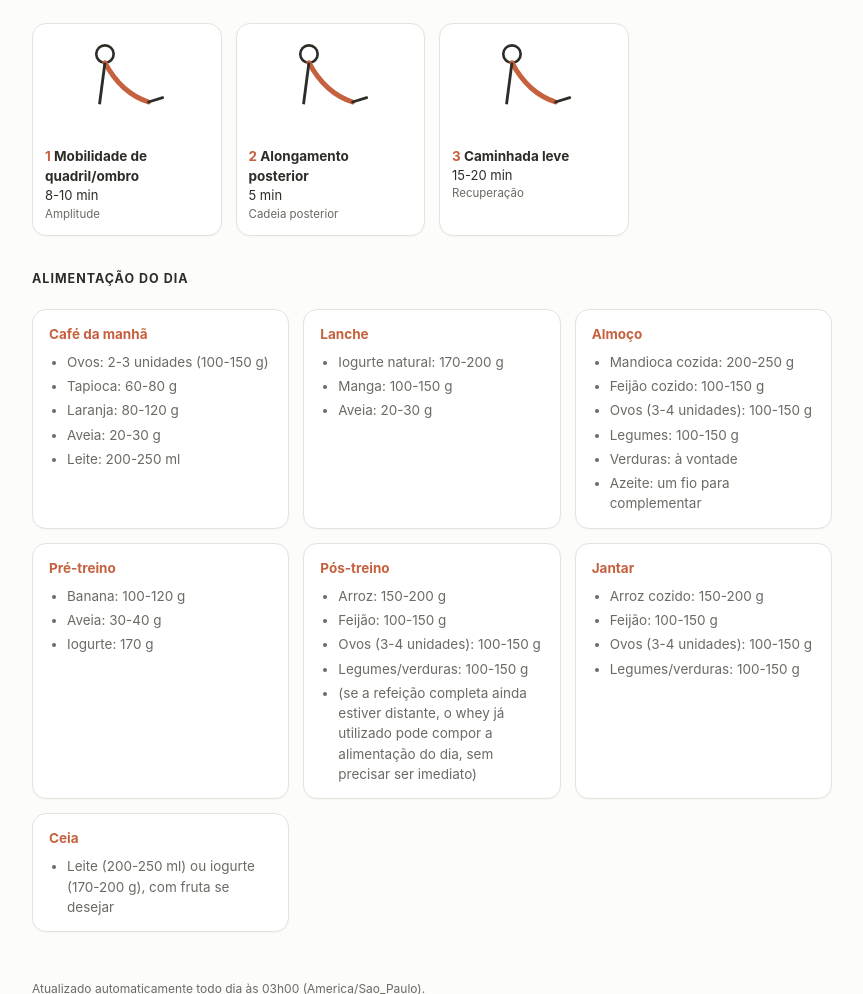
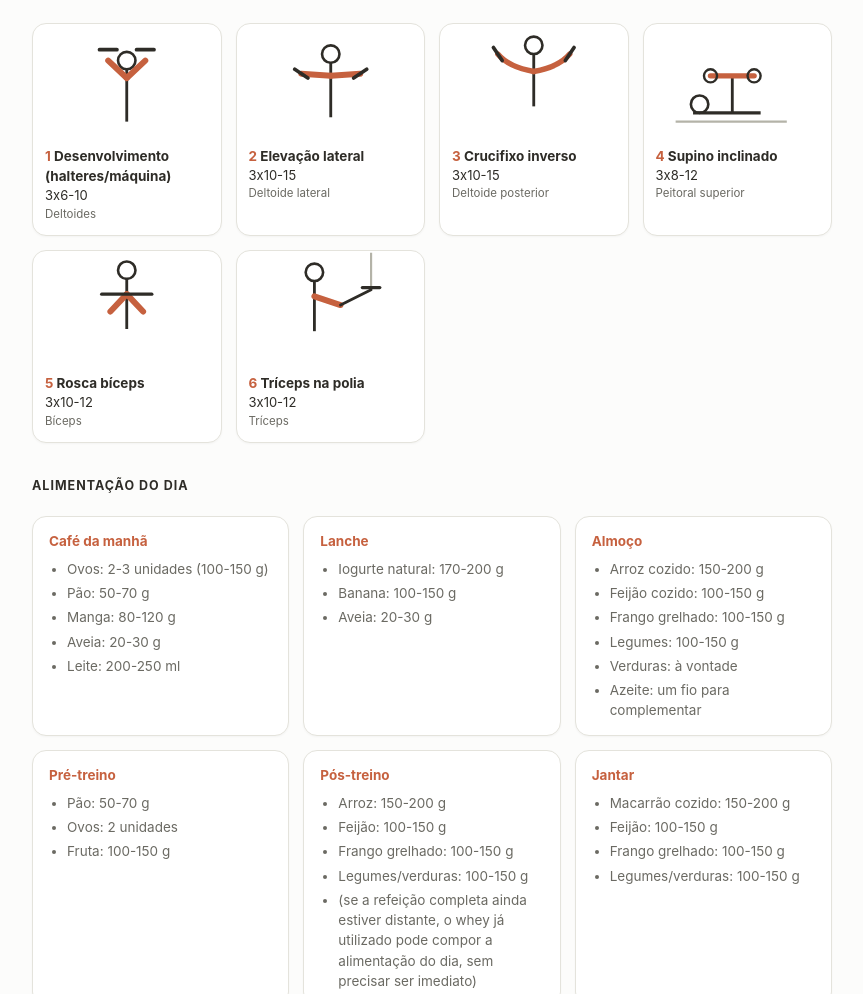
Before and after one commit to danielsilvarodriguesdrs-ship-it/bom-dia-daniel, a plain HTML site: page docs/index.html in a window 1280 px wide. Shown: the part 1405-2399 px from the top of the page, without its empty margins (208-1071 px from the left). Drawn offline with Linux system fonts and the light colour scheme.

Commit message:
resumo matinal 2026-11-20

```diff
--- a/docs/index.html
+++ b/docs/index.html
@@ -31,7 +31,7 @@ a{color:var(--ink);border-bottom:1px solid var(--clay);text-decoration:none;font
 footer{margin-top:48px;padding-bottom:36px;font-size:12px;color:var(--soft)}
 @media(max-width:640px){.headline{font-size:32px}}</style></head><body>
 <div class="top"><div class="wrap">
-<div class="daydate">Quinta-feira, 19 de novembro de 2026</div>
+<div class="daydate">Sexta-feira, 20 de novembro de 2026</div>
 <h1 class="headline">Bom dia, Daniel!</h1>
 <p class="subtitle">Abaixo estão suas atividades de hoje e as ações a serem desenvolvidas.</p>
 <p class="daysummary">Agenda livre hoje, Daniel — dia aberto pra tocar no seu ritmo.</p>
@@ -48,7 +48,7 @@ footer{margin-top:48px;padding-bottom:36px;font-size:12px;color:var(--soft)}
 <div class="sec"><div class="h">Ações a serem feitas</div><div class="calm">Nada te trava hoje.</div></div>
 <div class="sec"><div class="h">Meditação do dia · Frei Gilson</div>
 <div class="item"><a href="https://www.youtube.com/watch?v=I5LDGF6ns4Y">Santo Rosário | Sexta-feira | 04:00 | 20/11/2026 | Live Ao vivo</a></div></div>
-<div class="sec"><div class="h">Treino do dia — Descanso / atividade leve</div>
+<div class="sec"><div class="h">Treino do dia — Treino D — Ombros, Peito &amp; Braços</div>
 <svg viewBox="0 0 300 200" xmlns="http://www.w3.org/2000/svg" aria-label="Mapa muscular do dia"><text x="63" y="14" font-size="11" fill="#6B6A63" text-anchor="middle" font-family="-apple-system,sans-serif">Frente</text><text x="210" y="14" font-size="11" fill="#6B6A63" text-anchor="middle" font-family="-apple-system,sans-serif">Costas</text>
 <circle cx="63" cy="34" r="9" fill="none" stroke="#2E2C27" stroke-width="2"/>
 <path d="M48 46 Q63 42 78 46 L80 92
@@ -56,27 +56,51 @@ footer{margin-top:48px;padding-bottom:36px;font-size:12px;color:var(--soft)}
 <line x1="46" y1="50" x2="34" y2="92" stroke="#2E2C27" stroke-width="2"/>
 <line x1="80" y1="50" x2="92" y2="92" stroke="#2E2C27" stroke-width="2"/>
 <path d="M52 92 L50 175 M74 92 L76 175"
-      stroke="#2E2C27" stroke-width="2" fill="none"/><ellipse cx="52" cy="60" rx="9" ry="6" fill="#B4B3A8" opacity="0.18"/><ellipse cx="74" cy="60" rx="9" ry="6" fill="#B4B3A8" opacity="0.18"/><ellipse cx="44" cy="54" rx="6" ry="6" fill="#B4B3A8" opacity="0.18"/><ellipse cx="82" cy="54" rx="6" ry="6" fill="#B4B3A8" opacity="0.18"/><ellipse cx="40" cy="74" rx="5" ry="10" fill="#B4B3A8" opacity="0.18"/><ellipse cx="86" cy="74" rx="5" ry="10" fill="#B4B3A8" opacity="0.18"/><ellipse cx="37" cy="98" rx="4" ry="10" fill="#B4B3A8" opacity="0.18"/><ellipse cx="89" cy="98" rx="4" ry="10" fill="#B4B3A8" opacity="0.18"/><ellipse cx="50" cy="120" rx="7" ry="20" fill="#B4B3A8" opacity="0.18"/><ellipse cx="76" cy="120" rx="7" ry="20" fill="#B4B3A8" opacity="0.18"/>
+      stroke="#2E2C27" stroke-width="2" fill="none"/><ellipse cx="52" cy="60" rx="9" ry="6" fill="#C6613F" opacity="0.9"/><ellipse cx="74" cy="60" rx="9" ry="6" fill="#C6613F" opacity="0.9"/><ellipse cx="44" cy="54" rx="6" ry="6" fill="#C6613F" opacity="0.9"/><ellipse cx="82" cy="54" rx="6" ry="6" fill="#C6613F" opacity="0.9"/><ellipse cx="40" cy="74" rx="5" ry="10" fill="#C6613F" opacity="0.9"/><ellipse cx="86" cy="74" rx="5" ry="10" fill="#C6613F" opacity="0.9"/><ellipse cx="37" cy="98" rx="4" ry="10" fill="#B4B3A8" opacity="0.18"/><ellipse cx="89" cy="98" rx="4" ry="10" fill="#B4B3A8" opacity="0.18"/><ellipse cx="50" cy="120" rx="7" ry="20" fill="#B4B3A8" opacity="0.18"/><ellipse cx="76" cy="120" rx="7" ry="20" fill="#B4B3A8" opacity="0.18"/>
 <circle cx="210" cy="34" r="9" fill="none" stroke="#2E2C27" stroke-width="2"/>
 <path d="M195 46 Q210 42 225 46 L227 92
          Q210 98 193 92 Z" fill="none" stroke="#2E2C27" stroke-width="2"/>
 <line x1="193" y1="50" x2="181" y2="92" stroke="#2E2C27" stroke-width="2"/>
 <line x1="227" y1="50" x2="239" y2="92" stroke="#2E2C27" stroke-width="2"/>
 <path d="M199 92 L197 175 M221 92 L223 175"
-      stroke="#2E2C27" stroke-width="2" fill="none"/><ellipse cx="210" cy="52" rx="14" ry="7" fill="#B4B3A8" opacity="0.18"/><ellipse cx="197" cy="74" rx="8" ry="14" fill="#B4B3A8" opacity="0.18"/><ellipse cx="223" cy="74" rx="8" ry="14" fill="#B4B3A8" opacity="0.18"/><ellipse cx="187" cy="74" rx="5" ry="11" fill="#B4B3A8" opacity="0.18"/><ellipse cx="233" cy="74" rx="5" ry="11" fill="#B4B3A8" opacity="0.18"/><ellipse cx="203" cy="100" rx="9" ry="7" fill="#B4B3A8" opacity="0.18"/><ellipse cx="217" cy="100" rx="9" ry="7" fill="#B4B3A8" opacity="0.18"/><ellipse cx="199" cy="124" rx="7" ry="16" fill="#B4B3A8" opacity="0.18"/><ellipse cx="221" cy="124" rx="7" ry="16" fill="#B4B3A8" opacity="0.18"/><ellipse cx="199" cy="160" rx="5" ry="12" fill="#B4B3A8" opacity="0.18"/><ellipse cx="221" cy="160" rx="5" ry="12" fill="#B4B3A8" opacity="0.18"/></svg><div class="grid"><div class="ex"><div class="ex-svg"><svg viewBox="0 0 150 130" xmlns="http://www.w3.org/2000/svg" aria-label="Alongamento">
-<circle cx="55" cy="34" r="8" fill="none" stroke="#2E2C27" stroke-width="2.4"/>
-<path d="M55 42 Q70 70 95 78" fill="none" stroke="#C6613F" stroke-width="4.5" stroke-linecap="round"/>
-<path d="M55 42 L50 80" stroke="#2E2C27" stroke-width="2.6"/>
-<path d="M95 78 L108 74" stroke="#2E2C27" stroke-width="2.6" stroke-linecap="round"/></svg></div><div class="ex-name"><span>1</span> Mobilidade de quadril/ombro</div><div class="ex-sr">8-10 min</div><div class="ex-mus">Amplitude</div></div><div class="ex"><div class="ex-svg"><svg viewBox="0 0 150 130" xmlns="http://www.w3.org/2000/svg" aria-label="Alongamento">
-<circle cx="55" cy="34" r="8" fill="none" stroke="#2E2C27" stroke-width="2.4"/>
-<path d="M55 42 Q70 70 95 78" fill="none" stroke="#C6613F" stroke-width="4.5" stroke-linecap="round"/>
-<path d="M55 42 L50 80" stroke="#2E2C27" stroke-width="2.6"/>
-<path d="M95 78 L108 74" stroke="#2E2C27" stroke-width="2.6" stroke-linecap="round"/></svg></div><div class="ex-name"><span>2</span> Alongamento posterior</div><div class="ex-sr">5 min</div><div class="ex-mus">Cadeia posterior</div></div><div class="ex"><div class="ex-svg"><svg viewBox="0 0 150 130" xmlns="http://www.w3.org/2000/svg" aria-label="Alongamento">
-<circle cx="55" cy="34" r="8" fill="none" stroke="#2E2C27" stroke-width="2.4"/>
-<path d="M55 42 Q70 70 95 78" fill="none" stroke="#C6613F" stroke-width="4.5" stroke-linecap="round"/>
-<path d="M55 42 L50 80" stroke="#2E2C27" stroke-width="2.6"/>
-<path d="M95 78 L108 74" stroke="#2E2C27" stroke-width="2.6" stroke-linecap="round"/></svg></div><div class="ex-name"><span>3</span> Caminhada leve</div><div class="ex-sr">15-20 min</div><div class="ex-mus">Recuperação</div></div></div></div>
+      stroke="#2E2C27" stroke-width="2" fill="none"/><ellipse cx="210" cy="52" rx="14" ry="7" fill="#B4B3A8" opacity="0.18"/><ellipse cx="197" cy="74" rx="8" ry="14" fill="#B4B3A8" opacity="0.18"/><ellipse cx="223" cy="74" rx="8" ry="14" fill="#B4B3A8" opacity="0.18"/><ellipse cx="187" cy="74" rx="5" ry="11" fill="#C6613F" opacity="0.9"/><ellipse cx="233" cy="74" rx="5" ry="11" fill="#C6613F" opacity="0.9"/><ellipse cx="203" cy="100" rx="9" ry="7" fill="#B4B3A8" opacity="0.18"/><ellipse cx="217" cy="100" rx="9" ry="7" fill="#B4B3A8" opacity="0.18"/><ellipse cx="199" cy="124" rx="7" ry="16" fill="#B4B3A8" opacity="0.18"/><ellipse cx="221" cy="124" rx="7" ry="16" fill="#B4B3A8" opacity="0.18"/><ellipse cx="199" cy="160" rx="5" ry="12" fill="#B4B3A8" opacity="0.18"/><ellipse cx="221" cy="160" rx="5" ry="12" fill="#B4B3A8" opacity="0.18"/></svg><div class="grid"><div class="ex"><div class="ex-svg"><svg viewBox="0 0 150 130" xmlns="http://www.w3.org/2000/svg" aria-label="Desenvolvimento">
+<circle cx="75" cy="40" r="8" fill="none" stroke="#2E2C27" stroke-width="2.4"/>
+<line x1="75" y1="48" x2="75" y2="96" stroke="#2E2C27" stroke-width="2.6"/>
+<path d="M75 56 L58 40" stroke="#C6613F" stroke-width="5.5" stroke-linecap="round"/>
+<path d="M75 56 L92 40" stroke="#C6613F" stroke-width="5.5" stroke-linecap="round"/>
+<line x1="50" y1="30" x2="66" y2="30" stroke="#2E2C27" stroke-width="3.4" stroke-linecap="round"/>
+<line x1="84" y1="30" x2="100" y2="30" stroke="#2E2C27" stroke-width="3.4" stroke-linecap="round"/></svg></div><div class="ex-name"><span>1</span> Desenvolvimento (halteres/máquina)</div><div class="ex-sr">3x6-10</div><div class="ex-mus">Deltoides</div></div><div class="ex"><div class="ex-svg"><svg viewBox="0 0 150 130" xmlns="http://www.w3.org/2000/svg" aria-label="Elevação lateral">
+<circle cx="75" cy="34" r="8" fill="none" stroke="#2E2C27" stroke-width="2.4"/>
+<line x1="75" y1="42" x2="75" y2="92" stroke="#2E2C27" stroke-width="2.6"/>
+<path d="M75 54 L48 52" stroke="#C6613F" stroke-width="5.5" stroke-linecap="round"/>
+<path d="M75 54 L102 52" stroke="#C6613F" stroke-width="5.5" stroke-linecap="round"/>
+<line x1="42" y1="48" x2="54" y2="56" stroke="#2E2C27" stroke-width="3.4" stroke-linecap="round"/>
+<line x1="96" y1="56" x2="108" y2="48" stroke="#2E2C27" stroke-width="3.4" stroke-linecap="round"/></svg></div><div class="ex-name"><span>2</span> Elevação lateral</div><div class="ex-sr">3x10-15</div><div class="ex-mus">Deltoide lateral</div></div><div class="ex"><div class="ex-svg"><svg viewBox="0 0 150 130" xmlns="http://www.w3.org/2000/svg" aria-label="Crucifixo inverso">
+<circle cx="75" cy="26" r="8" fill="none" stroke="#2E2C27" stroke-width="2.4"/>
+<line x1="75" y1="34" x2="75" y2="82" stroke="#2E2C27" stroke-width="2.6"/>
+<path d="M75 50 Q52 46 42 34" fill="none" stroke="#C6613F" stroke-width="5" stroke-linecap="round"/>
+<path d="M75 50 Q98 46 108 34" fill="none" stroke="#C6613F" stroke-width="5" stroke-linecap="round"/>
+<line x1="38" y1="28" x2="46" y2="40" stroke="#2E2C27" stroke-width="3.4" stroke-linecap="round"/>
+<line x1="112" y1="28" x2="104" y2="40" stroke="#2E2C27" stroke-width="3.4" stroke-linecap="round"/></svg></div><div class="ex-name"><span>3</span> Crucifixo inverso</div><div class="ex-sr">3x10-15</div><div class="ex-mus">Deltoide posterior</div></div><div class="ex"><div class="ex-svg"><svg viewBox="0 0 150 130" xmlns="http://www.w3.org/2000/svg" aria-label="Supino">
+<line x1="18" y1="96" x2="120" y2="96" stroke="#B4B3A8" stroke-width="2"/>
+<line x1="34" y1="88" x2="96" y2="88" stroke="#2E2C27" stroke-width="3"/>
+<circle cx="40" cy="80" r="8" fill="none" stroke="#2E2C27" stroke-width="2.4"/>
+<path d="M70 88 L70 54" stroke="#2E2C27" stroke-width="2.6"/>
+<line x1="50" y1="54" x2="90" y2="54" stroke="#C6613F" stroke-width="5" stroke-linecap="round"/>
+<circle cx="50" cy="54" r="6" fill="none" stroke="#2E2C27" stroke-width="2.2"/>
+<circle cx="90" cy="54" r="6" fill="none" stroke="#2E2C27" stroke-width="2.2"/></svg></div><div class="ex-name"><span>4</span> Supino inclinado</div><div class="ex-sr">3x8-12</div><div class="ex-mus">Peitoral superior</div></div><div class="ex"><div class="ex-svg"><svg viewBox="0 0 150 130" xmlns="http://www.w3.org/2000/svg" aria-label="Rosca direta">
+<circle cx="75" cy="24" r="8" fill="none" stroke="#2E2C27" stroke-width="2.4"/>
+<line x1="75" y1="32" x2="75" y2="78" stroke="#2E2C27" stroke-width="2.6"/>
+<path d="M75 46 L60 62" stroke="#C6613F" stroke-width="5.5" stroke-linecap="round"/>
+<path d="M75 46 L90 62" stroke="#C6613F" stroke-width="5.5" stroke-linecap="round"/>
+<line x1="52" y1="46" x2="98" y2="46" stroke="#2E2C27" stroke-width="3" stroke-linecap="round"/></svg></div><div class="ex-name"><span>5</span> Rosca bíceps</div><div class="ex-sr">3x10-12</div><div class="ex-mus">Bíceps</div></div><div class="ex"><div class="ex-svg"><svg viewBox="0 0 150 130" xmlns="http://www.w3.org/2000/svg" aria-label="Tríceps na polia">
+<line x1="112" y1="8" x2="112" y2="40" stroke="#B4B3A8" stroke-width="2"/>
+<line x1="104" y1="40" x2="120" y2="40" stroke="#2E2C27" stroke-width="3" stroke-linecap="round"/>
+<circle cx="60" cy="26" r="8" fill="none" stroke="#2E2C27" stroke-width="2.4"/>
+<line x1="60" y1="34" x2="60" y2="80" stroke="#2E2C27" stroke-width="2.6"/>
+<path d="M60 48 L84 56" stroke="#C6613F" stroke-width="5.5" stroke-linecap="round"/>
+<path d="M84 56 L112 42" stroke="#2E2C27" stroke-width="2.6" stroke-linecap="round"/></svg></div><div class="ex-name"><span>6</span> Tríceps na polia</div><div class="ex-sr">3x10-12</div><div class="ex-mus">Tríceps</div></div></div></div>
 <div class="sec"><div class="h">Alimentação do dia</div>
-<div class="meals"><div class="meal"><div class="meal-name">Café da manhã</div><ul><li>Ovos: 2-3 unidades (100-150 g)</li><li>Tapioca: 60-80 g</li><li>Laranja: 80-120 g</li><li>Aveia: 20-30 g</li><li>Leite: 200-250 ml</li></ul></div><div class="meal"><div class="meal-name">Lanche</div><ul><li>Iogurte natural: 170-200 g</li><li>Manga: 100-150 g</li><li>Aveia: 20-30 g</li></ul></div><div class="meal"><div class="meal-name">Almoço</div><ul><li>Mandioca cozida: 200-250 g</li><li>Feijão cozido: 100-150 g</li><li>Ovos (3-4 unidades): 100-150 g</li><li>Legumes: 100-150 g</li><li>Verduras: à vontade</li><li>Azeite: um fio para complementar</li></ul></div><div class="meal"><div class="meal-name">Pré-treino</div><ul><li>Banana: 100-120 g</li><li>Aveia: 30-40 g</li><li>Iogurte: 170 g</li></ul></div><div class="meal"><div class="meal-name">Pós-treino</div><ul><li>Arroz: 150-200 g</li><li>Feijão: 100-150 g</li><li>Ovos (3-4 unidades): 100-150 g</li><li>Legumes/verduras: 100-150 g</li><li>(se a refeição completa ainda estiver distante, o whey já utilizado pode compor a alimentação do dia, sem precisar ser imediato)</li></ul></div><div class="meal"><div class="meal-name">Jantar</div><ul><li>Arroz cozido: 150-200 g</li><li>Feijão: 100-150 g</li><li>Ovos (3-4 unidades): 100-150 g</li><li>Legumes/verduras: 100-150 g</li></ul></div><div class="meal"><div class="meal-name">Ceia</div><ul><li>Leite (200-250 ml) ou iogurte (170-200 g), com fruta se desejar</li></ul></div></div></div>
+<div class="meals"><div class="meal"><div class="meal-name">Café da manhã</div><ul><li>Ovos: 2-3 unidades (100-150 g)</li><li>Pão: 50-70 g</li><li>Manga: 80-120 g</li><li>Aveia: 20-30 g</li><li>Leite: 200-250 ml</li></ul></div><div class="meal"><div class="meal-name">Lanche</div><ul><li>Iogurte natural: 170-200 g</li><li>Banana: 100-150 g</li><li>Aveia: 20-30 g</li></ul></div><div class="meal"><div class="meal-name">Almoço</div><ul><li>Arroz cozido: 150-200 g</li><li>Feijão cozido: 100-150 g</li><li>Frango grelhado: 100-150 g</li><li>Legumes: 100-150 g</li><li>Verduras: à vontade</li><li>Azeite: um fio para complementar</li></ul></div><div class="meal"><div class="meal-name">Pré-treino</div><ul><li>Pão: 50-70 g</li><li>Ovos: 2 unidades</li><li>Fruta: 100-150 g</li></ul></div><div class="meal"><div class="meal-name">Pós-treino</div><ul><li>Arroz: 150-200 g</li><li>Feijão: 100-150 g</li><li>Frango grelhado: 100-150 g</li><li>Legumes/verduras: 100-150 g</li><li>(se a refeição completa ainda estiver distante, o whey já utilizado pode compor a alimentação do dia, sem precisar ser imediato)</li></ul></div><div class="meal"><div class="meal-name">Jantar</div><ul><li>Macarrão cozido: 150-200 g</li><li>Feijão: 100-150 g</li><li>Frango grelhado: 100-150 g</li><li>Legumes/verduras: 100-150 g</li></ul></div><div class="meal"><div class="meal-name">Ceia</div><ul><li>Leite (200-250 ml) ou iogurte (170-200 g), com fruta se desejar</li></ul></div></div></div>
 <footer>Atualizado automaticamente todo dia às 03h00 (America/Sao_Paulo).</footer>
 </div></body></html>
```
